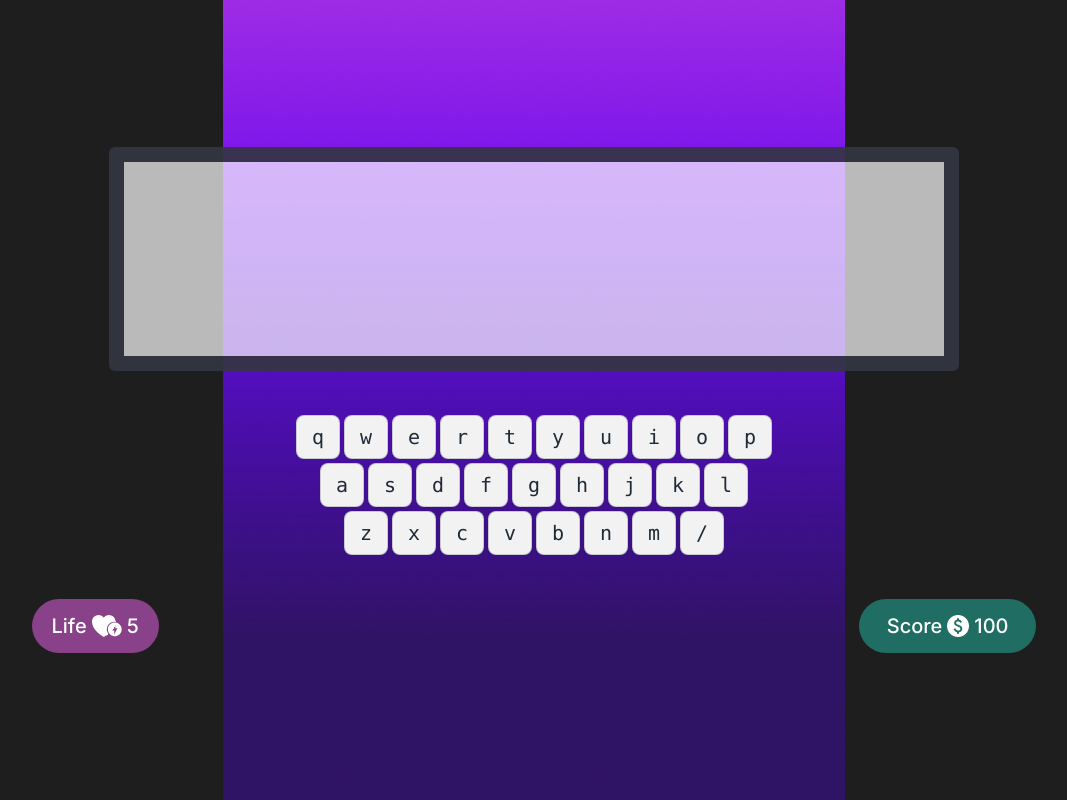
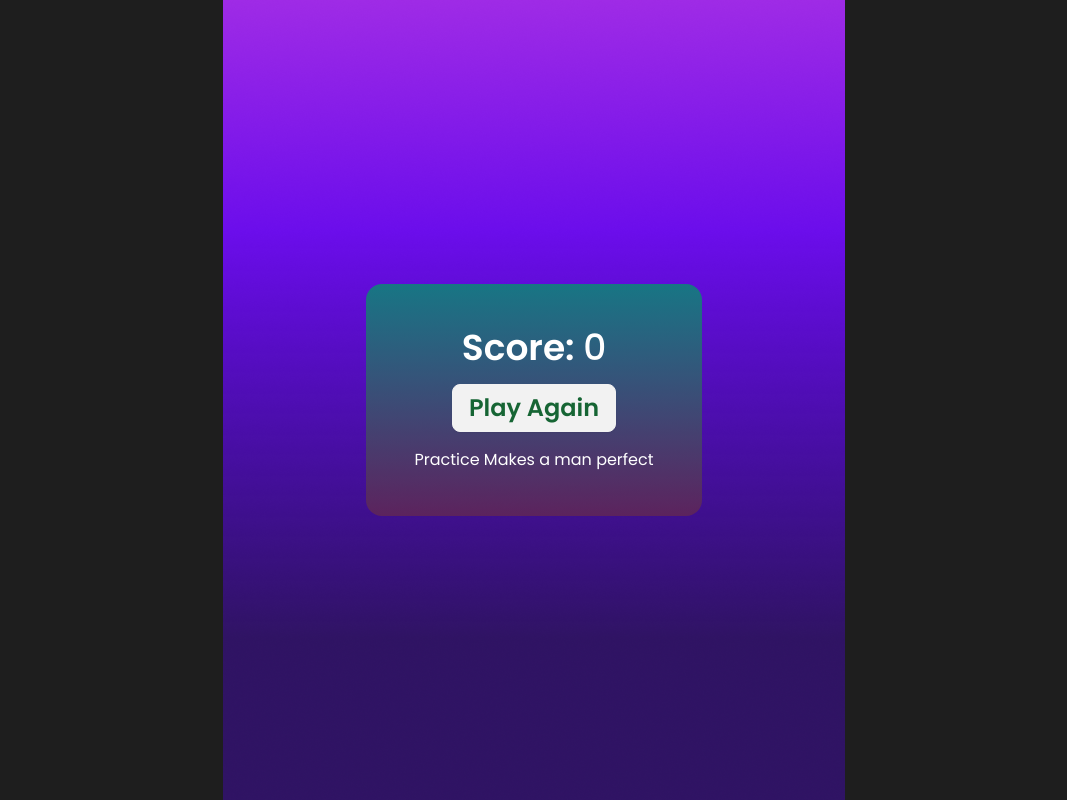
Before and after one commit to HeroProgrammer9/typing-speed-tester, a plain HTML site: page index.html in a window 1280 px wide. Shown: the whole page, without its empty margins (106-1173 px from the left). Drawn offline with nearby package versions, Linux system fonts and the light colour scheme.

Commit message:
score board designed

```diff
--- a/index.html
+++ b/index.html
@@ -41,7 +41,7 @@
             </div>
 
             <!-- playing field -->
-            <div class="flex flex-col items-center justify-center min-h-screen gap-y-10">
+            <div class="flex flex-col items-center justify-center min-h-screen gap-y-10 hidden">
                 <div
                     class="flex justify-center items-center h-40 min-w-[340px] sm:h-44 sm:min-w-[500px] md:h-56 md:min-w-[600px] lg:h-70 lg:w-[850px] border-[#010313bb] border-[15px] rounded-md bg-[#ffffffb1] text-[#010313] font-Poppins font-semibold lg:text-4xl">
                 </div>
@@ -90,6 +90,17 @@
                         <span>100</span></button>
                 </div>
             </div>
+
+            <!-- Score Board -->
+            <div class="flex flex-col items-center justify-center min-h-screen gap-y-10">
+                <div
+                    class="text-center  text-white bg-gradient-to-t from-[#75343489] to-[#05906fcc] font-Poppins px-12 py-11 rounded-2xl">
+                    <h1 class="font-extrabold text-4xl mb-4">Score: <span class="font-medium">0</span></h1>
+                    <button class="btn font-Poppins font-semibold lg:text-2xl text-green-800 mb-4"
+                        onclick="PlayStart()">Play Again</button>
+                    <p>Practice Makes a man perfect</p>
+                </div>
+            </div>
         </section>
     </main>
 </body>
```
